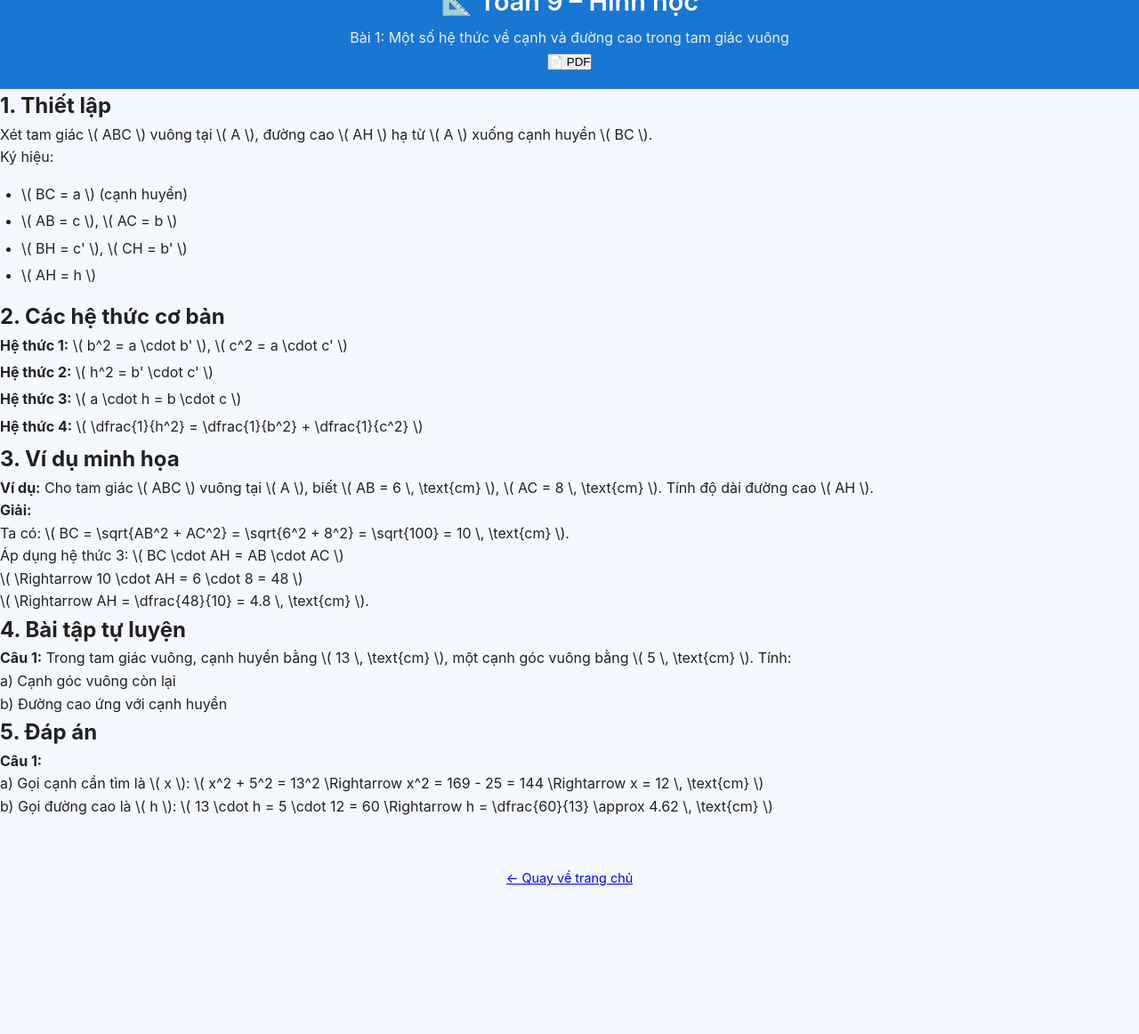
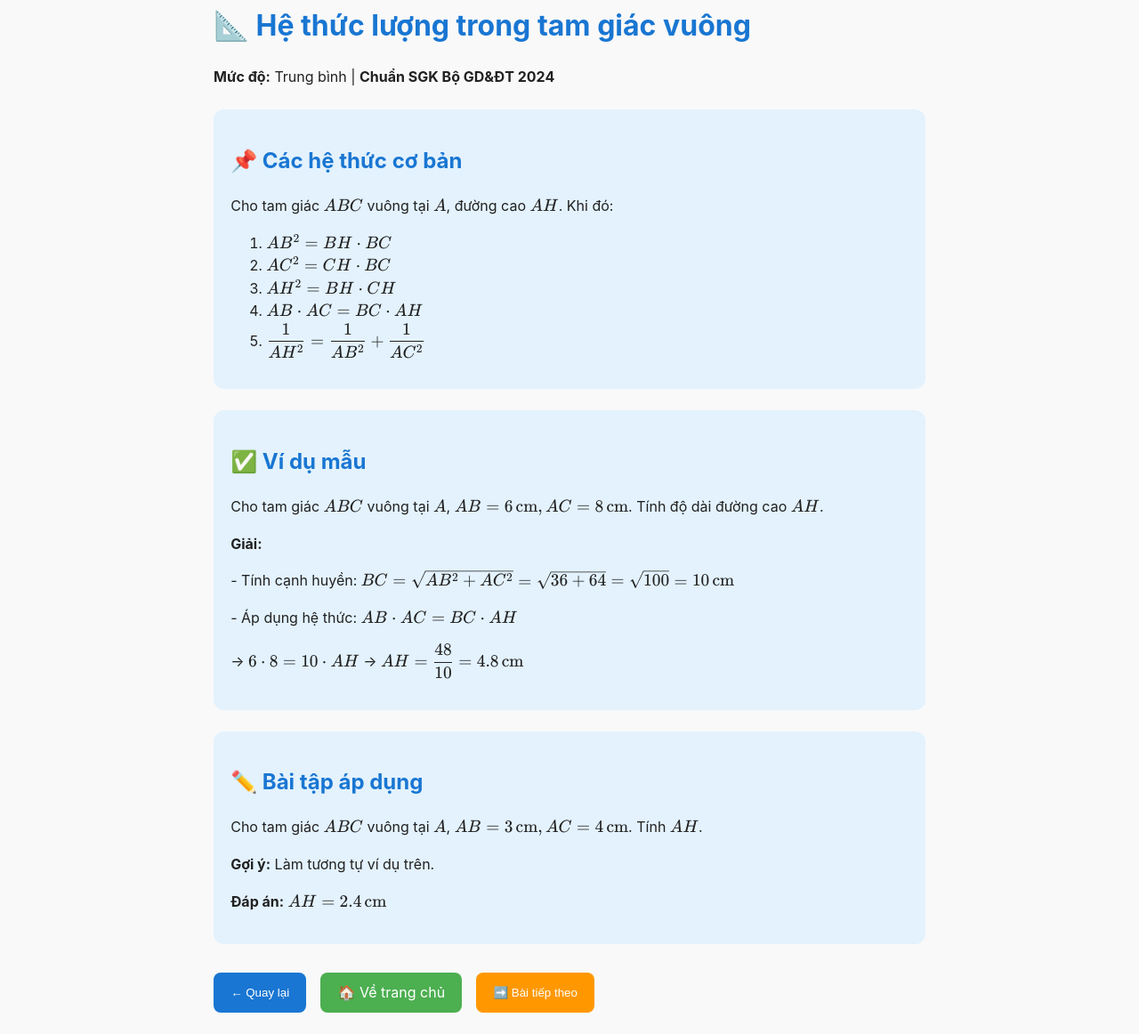
Before and after one commit to minhtungmobile-maker/pwa-toan-lop-9, a plain HTML site: page lessons/hh-ch1-bai1.html in a window 1280 px wide. Shown: the part 40-1202 px from the top of the page at 89% size. Before the commit the page ends 1094 px from the top, so only its background shows below. Drawn offline with nearby package versions, Linux system fonts and the light colour scheme.

Commit message:
Add files via upload

```diff
--- a/lessons/hh-ch1-bai1.html
+++ b/lessons/hh-ch1-bai1.html
@@ -3,76 +3,110 @@
 <head>
   <meta charset="UTF-8" />
   <meta name="viewport" content="width=device-width, initial-scale=1.0"/>
-  <title>Bài 1: Hệ thức lượng trong tam giác vuông</title>
-  <link rel="stylesheet" href="../css/style.css">
+  <title>Hệ thức lượng – Toán 9</title>
+
+  <!-- KaTeX -->
   <link rel="stylesheet" href="https://cdn.jsdelivr.net/npm/katex@0.16.9/dist/katex.min.css">
   <script defer src="https://cdn.jsdelivr.net/npm/katex@0.16.9/dist/katex.min.js"></script>
-  <script defer src="../js/katex-render.js"></script>
+  <script defer src="https://cdn.jsdelivr.net/npm/katex@0.16.9/dist/contrib/auto-render.min.js"></script>
+
+  <!-- CSS -->
+  <style>
+    body {
+      font-family: 'Inter', Arial, sans-serif;
+      line-height: 1.6;
+      padding: 1.5rem;
+      max-width: 800px;
+      margin: 0 auto;
+      background: #f9f9f9;
+      color: #212121;
+    }
+    h1, h2 {
+      color: #1976d2;
+      margin: 1.2rem 0;
+    }
+    .formula-box, .example-box, .exercise-box {
+      background: #e3f2fd;
+      padding: 1.2rem;
+      border-radius: 12px;
+      margin: 1.5rem 0;
+    }
+    .back-buttons {
+      margin-top: 2rem;
+      display: flex;
+      gap: 1rem;
+      flex-wrap: wrap;
+    }
+    .btn {
+      background: #1976d2;
+      color: white;
+      border: none;
+      padding: 0.6rem 1.2rem;
+      border-radius: 8px;
+      cursor: pointer;
+      text-decoration: none;
+      display: inline-block;
+    }
+    .btn-home { background: #4caf50; }    .btn-next { background: #ff9800; }
+  </style>
 </head>
 <body>
-  <header>
-    <h1>📐 Toán 9 – Hình học</h1>
-    <p>Bài 1: Một số hệ thức về cạnh và đường cao trong tam giác vuông</p>
-    <button id="export-pdf">📄 PDF</button>
-  </header>
+  <h1>📐 Hệ thức lượng trong tam giác vuông</h1>
+  <p><strong>Mức độ:</strong> Trung bình | <strong>Chuẩn SGK Bộ GD&ĐT 2024</strong></p>
 
-  <main class="lesson-page">
-    <div class="lesson-content">
-      <h2>1. Thiết lập</h2>
-      <p>Xét tam giác \( ABC \) vuông tại \( A \), đường cao \( AH \) hạ từ \( A \) xuống cạnh huyền \( BC \).<br>
-         Ký hiệu:</p>
-      <ul>
-        <li>\( BC = a \) (cạnh huyền)</li>
-        <li>\( AB = c \), \( AC = b \)</li>
-        <li>\( BH = c' \), \( CH = b' \)</li>
-        <li>\( AH = h \)</li>
-      </ul>
+  <div class="formula-box">
+    <h2>📌 Các hệ thức cơ bản</h2>
+    <p>Cho tam giác $ABC$ vuông tại $A$, đường cao $AH$. Khi đó:</p>
+    <ol>
+      <li>$AB^2 = BH \cdot BC$</li>
+      <li>$AC^2 = CH \cdot BC$</li>
+      <li>$AH^2 = BH \cdot CH$</li>
+      <li>$AB \cdot AC = BC \cdot AH$</li>
+      <li>$\dfrac{1}{AH^2} = \dfrac{1}{AB^2} + \dfrac{1}{AC^2}$</li>
+    </ol>
+  </div>
 
-      <h2>2. Các hệ thức cơ bản</h2>
-      <ol>
-        <li><strong>Hệ thức 1:</strong> \( b^2 = a \cdot b' \), \( c^2 = a \cdot c' \)</li>
-        <li><strong>Hệ thức 2:</strong> \( h^2 = b' \cdot c' \)</li>
-        <li><strong>Hệ thức 3:</strong> \( a \cdot h = b \cdot c \)</li>
-        <li><strong>Hệ thức 4:</strong> \( \dfrac{1}{h^2} = \dfrac{1}{b^2} + \dfrac{1}{c^2} \)</li>
-      </ol>
+  <div class="example-box">
+    <h2>✅ Ví dụ mẫu</h2>
+    <p>Cho tam giác $ABC$ vuông tại $A$, $AB = 6\,\text{cm}, AC = 8\,\text{cm}$. Tính độ dài đường cao $AH$.</p>
+    <p><strong>Giải:</strong></p>
+    <p>- Tính cạnh huyền: $BC = \sqrt{AB^2 + AC^2} = \sqrt{36 + 64} = \sqrt{100} = 10\,\text{cm}$</p>
+    <p>- Áp dụng hệ thức: $AB \cdot AC = BC \cdot AH$</p>
+    <p>→ $6 \cdot 8 = 10 \cdot AH$ → $AH = \dfrac{48}{10} = 4.8\,\text{cm}$</p>
+  </div>
 
-      <h2>3. Ví dụ minh họa</h2>
-      <p><strong>Ví dụ:</strong> Cho tam giác \( ABC \) vuông tại \( A \), biết \( AB = 6 \, \text{cm} \), \( AC = 8 \, \text{cm} \). Tính độ dài đường cao \( AH \).</p>
-      <p><strong>Giải:</strong><br>
-         Ta có: \( BC = \sqrt{AB^2 + AC^2} = \sqrt{6^2 + 8^2} = \sqrt{100} = 10 \, \text{cm} \).<br>
-         Áp dụng hệ thức 3: \( BC \cdot AH = AB \cdot AC \)<br>
-         \( \Rightarrow 10 \cdot AH = 6 \cdot 8 = 48 \)<br>
-         \( \Rightarrow AH = \dfrac{48}{10} = 4.8 \, \text{cm} \).</p>
+  <div class="exercise-box">
+    <h2>✏️ Bài tập áp dụng</h2>
+    <p>Cho tam giác $ABC$ vuông tại $A$, $AB = 3\,\text{cm}, AC = 4\,\text{cm}$. Tính $AH$.</p>
+    <p><strong>Gợi ý:</strong> Làm tương tự ví dụ trên.</p>
+    <p><strong>Đáp án:</strong> $AH = 2.4\,\text{cm}$</p>
+  </div>
 
-      <h2>4. Bài tập tự luyện</h2>
-      <p><strong>Câu 1:</strong> Trong tam giác vuông, cạnh huyền bằng \( 13 \, \text{cm} \), một cạnh góc vuông bằng \( 5 \, \text{cm} \). Tính:<br>
-         a) Cạnh góc vuông còn lại<br>
-         b) Đường cao ứng với cạnh huyền</p>
+  <!-- NÚT CHỨC NĂNG -->
+  <div class="back-buttons">
+    <button class="btn" onclick="history.back()">← Quay lại</button>
+    <a href="../index.html" class="btn btn-home">🏠 Về trang chủ</a>
+    <button class="btn btn-next" onclick="goToNext()">➡️ Bài tiếp theo</button>
+  </div>
 
-      <h2>5. Đáp án</h2>
-      <p><strong>Câu 1:</strong><br>
-         a) Gọi cạnh cần tìm là \( x \): \( x^2 + 5^2 = 13^2 \Rightarrow x^2 = 169 - 25 = 144 \Rightarrow x = 12 \, \text{cm} \)<br>
-         b) Gọi đường cao là \( h \): \( 13 \cdot h = 5 \cdot 12 = 60 \Rightarrow h = \dfrac{60}{13} \approx 4.62 \, \text{cm} \)</p>
-    </div>
-  </main>
+  <script>
+    // Render công thức
+    document.addEventListener("DOMContentLoaded", () => {
+      renderMathInElement(document.body, {
+        delimiters: [
+          { left: "$$", right: "$$", display: true },
+          { left: "$", right: "$", display: false }
+        ]      });
+    });
 
-  <footer>
-    <p><a href="../index.html">← Quay về trang chủ</a></p>
-  </footer>
+    // Thống kê lượt học
+    localStorage.setItem('toan9_lessons', (parseInt(localStorage.getItem('toan9_lessons') || '0') + 1).toString());
 
-  <script src="https://cdnjs.cloudflare.com/ajax/libs/html2pdf.js/0.10.1/html2pdf.bundle.min.js"></script>
-  <script>
-    document.getElementById('export-pdf')?.addEventListener('click', () => {
-      const element = document.querySelector('.lesson-content');
-      const opt = {
-        margin: 10,
-        filename: 'Toan9_HH_Ch1_Bai1.pdf',
-        image: { type: 'jpeg', quality: 0.98 },
-        html2canvas: { scale: 2 },
-        jsPDF: { unit: 'mm', format: 'a4', orientation: 'portrait' }
-      };
-      html2pdf().set(opt).from(element).save();
-    });
+    // Nút "Bài tiếp"
+    function goToNext() {
+      alert("Bài tiếp: Tỉ số lượng giác của góc nhọn");
+      // window.location.href = 'hh-ch1-bai2.html';
+    }
   </script>
 </body>
 </html>
```
